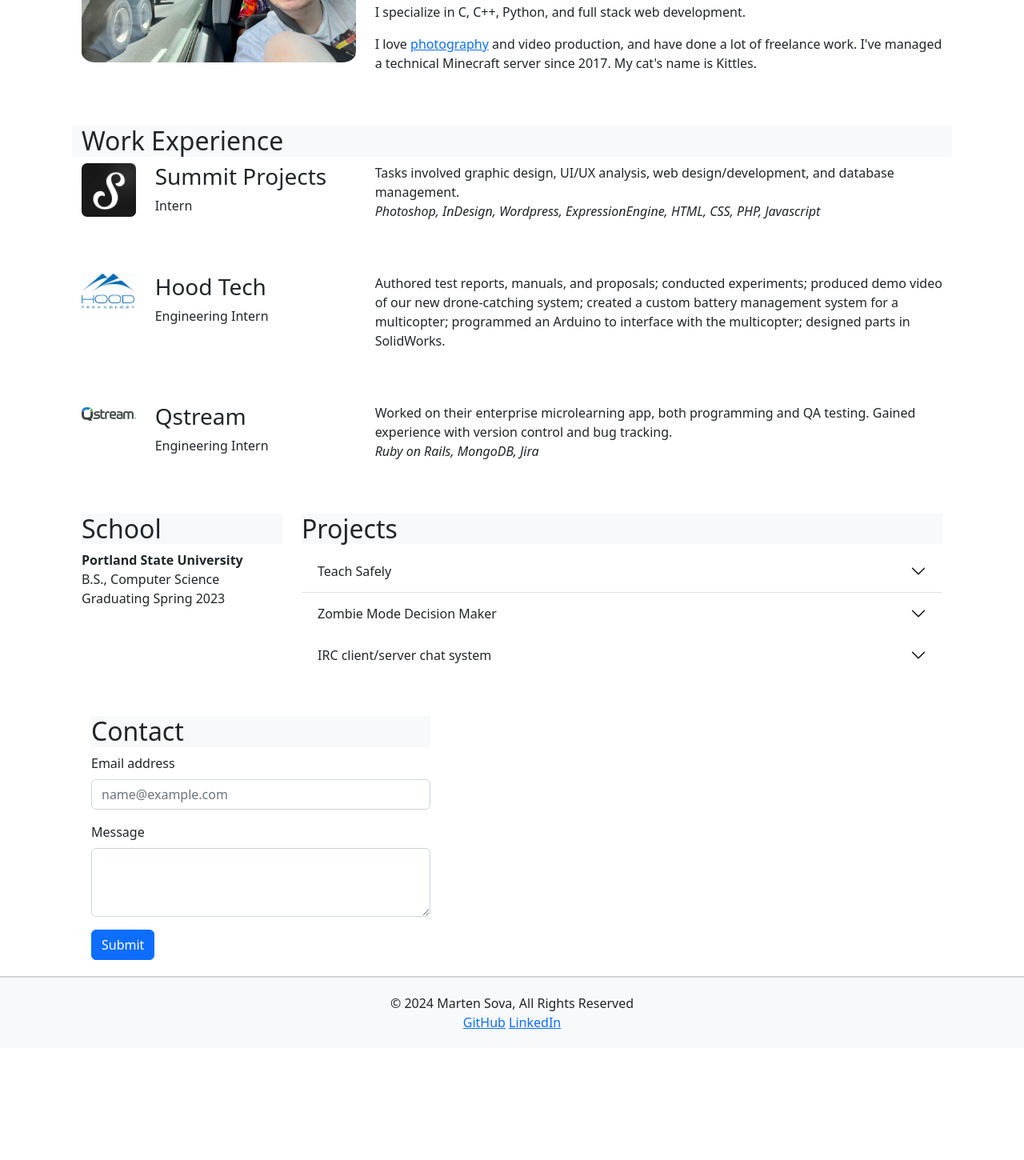
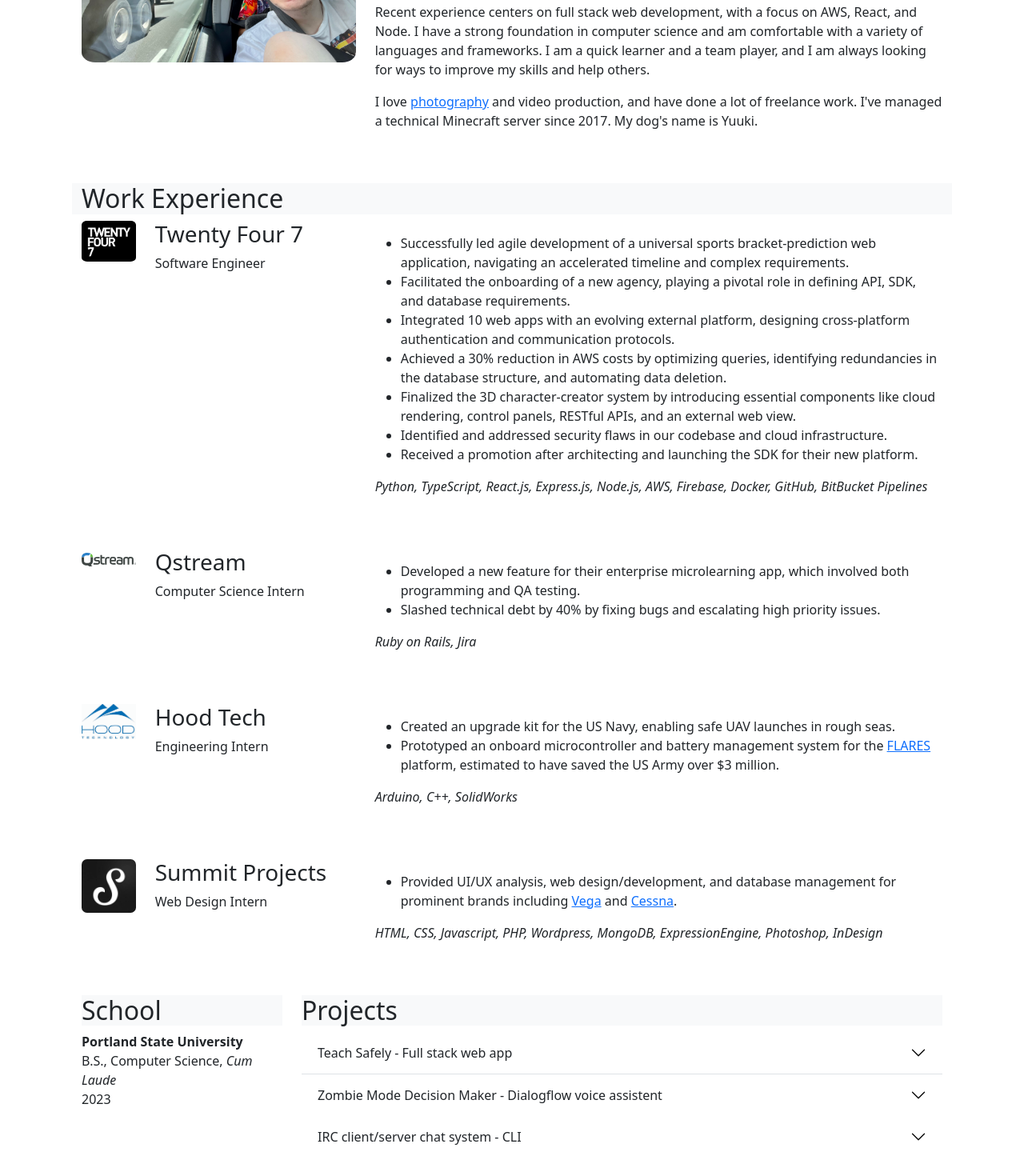
Before and after one commit to marten-sova/homepage, a plain HTML site: page index.html in a window 1280 px wide. Shown: the part 285-1735 px from the top of the page at 80% size. Before the commit the page ends 1595 px from the top, so only its background shows below. Drawn offline with nearby package versions, Linux system fonts and the light colour scheme.

Commit message:
add tf7 to work experience

```diff
--- a/index.html
+++ b/index.html
@@ -31,9 +31,9 @@
               <li class="nav-item">
                 <a class="nav-link" href="#projects">Projects</a>
               </li>
-              <li class="nav-item">
+              <!-- <li class="nav-item">
                 <a class="nav-link" href="#contact">Contact</a>
-              </li>
+              </li> -->
             </ul>
           </div>
         </div>
@@ -47,37 +47,87 @@
           <div class="col-md-8">
             <h2 id="about" class="bg-light opacity95">About</h2>
             <p>
-              Hi! I'm currently finishing my bachelor's in Computer Science at Portland State University, with expected graduation in spring 2023. My previous work experience includes a web design/development agency, an engineering company that makes launch/retrieval systems and vision modules for military surveillance drones, and a SaaS company, working on their enterprise microlearning app.
+              Passionate about leveraging technology to drive innovation and solve complex problems, I am a results-oriented software engineer with a diverse background. My experiences have equipped me with a robust skill set and a track record of delivering impactful solutions in any environment -- from full stack cloud development to aerospace R&D. I am seeking a full-time software engineering position where I can continue to grow and make a difference.
             </p>
             <p>
-              I specialize in C, C++, Python, and full stack web development.
+               Recent experience centers on full stack web development, with a focus on AWS, React, and Node. I have a strong foundation in computer science and am comfortable with a variety of languages and frameworks. I am a quick learner and a team player, and I am always looking for ways to improve my skills and help others.
             </p>
             <p>
-              I love <a href="#" onclick="addImage()">photography</a> and video production, and have done a lot of freelance work. I've managed a technical Minecraft server since 2017. My cat's name is Kittles.
+              I love <a href="#" onclick="addImage()">photography</a> and video production, and have done a lot of freelance work. I've managed a technical Minecraft server since 2017. My dog's name is Yuuki.
             </p>
           </div>
         </div>
         <div class="row opacity95">
           <h2 id="work" class="bg-light">Work Experience</h2>
           <div class="col-md-2 col-lg-1 d-none d-md-block">
-            <img src="img/summit-logo.jpg" alt="Summit Projects logo" class="img-fluid" id="summit-logo">
+            <a href="https://twentyfour7.com" target="_blank" rel="noopener noreferrer">
+              <img src="img/tf7-logo.png" alt="Twenty Four 7 logo" class="img-fluid" id="tf7-logo">
+            </a>
           </div>
           <div class="col-md-2 col-lg-3">
-            <h3>Summit Projects</h3>
-            <span>Intern</span>
+            <h3>Twenty Four 7</h3>
+            <span>Software Engineer</span>
           </div>
           <div class="col-md-8">
             <p>
-              Tasks involved graphic design, UI/UX analysis, web design/development, and database management.<br/>
+              <ul>
+                <li>
+                  Successfully led agile development of a universal sports bracket-prediction web application, navigating an accelerated timeline and complex requirements.
+                </li>
+                <li>
+                  Facilitated the onboarding of a new agency, playing a pivotal role in defining API, SDK, and database requirements.
+                </li>
+                <li>
+                  Integrated 10 web apps with an evolving external platform, designing cross-platform authentication and communication protocols.
+                </li>
+                <li>
+                    Achieved a 30% reduction in AWS costs by optimizing queries, identifying redundancies in the database structure, and automating data deletion.
+                </li>
+                <li>
+                    Finalized the 3D character-creator system by introducing essential components like cloud rendering, control panels, RESTful APIs, and an external web view.
+                </li>
+                <li>
+                  Identified and addressed security flaws in our codebase and cloud infrastructure.
+                </li>
+                <li>
+                  Received a promotion after architecting and launching the SDK for their new platform.
+                </li>
+              </ul>
               <em>
-                Photoshop, InDesign, Wordpress, ExpressionEngine, HTML, CSS, PHP, Javascript
+                Python, TypeScript, React.js, Express.js, Node.js, AWS, Firebase, Docker, GitHub, BitBucket Pipelines
               </em>
             </p>
           </div>
         </div>
         <div class="row opacity95">
           <div class="col-md-2 col-lg-1 d-none d-md-block">
-            <img src="img/hoodtech-logo.jpg" alt="Hood Tech logo" class="img-fluid">
+            <a href="https://qstream.com" target="_blank" rel="noopener noreferrer">
+              <img src="img/qstream-logo.svg" alt="Qstream logo" class="img-fluid">
+            </a>
+          </div>
+          <div class="col-md-2 col-lg-3">
+            <h3>Qstream</h3>
+            <span>Computer Science Intern</span>
+          </div>
+          <div class="col-md-8">
+            <p>
+              <ul>
+                <li>
+                  Developed a new feature for their enterprise microlearning app, which involved both programming and QA testing.
+                </li>
+                <li>
+                  Slashed technical debt by 40% by fixing bugs and escalating high priority issues.
+                </li>
+              </ul>
+              <em>Ruby on Rails, Jira</em>
+            </p>
+          </div>
+        </div>
+        <div class="row opacity95">
+          <div class="col-md-2 col-lg-1 d-none d-md-block">
+            <a href="https://www.hoodtechmechanical.com" target="_blank" rel="noopener noreferrer">
+              <img src="img/hoodtech-logo.jpg" alt="Hood Tech logo" class="img-fluid">
+            </a>
           </div>
           <div class="col-md-2 col-lg-3">
             <h3>Hood Tech</h3>
@@ -85,22 +135,42 @@
           </div>
           <div class="col-md-8">
             <p>
-              Authored test reports, manuals, and proposals; conducted experiments; produced demo video of our new drone-catching system; created a custom battery management system for a multicopter; programmed an Arduino to interface with the multicopter; designed parts in SolidWorks.
+              <ul>
+                <li>
+                  Created an upgrade kit for the US Navy, enabling safe UAV launches in rough seas.
+                </li>
+                <li>
+                  Prototyped an onboard microcontroller and battery management system for the <a href="https://www.hoodtechmechanical.com/vtol" target="_blank" rel="noopener noreferrer">FLARES</a> platform, estimated to have saved the US Army over $3 million.
+                </li>
+              </ul>
+              <em>
+                Arduino, C++, SolidWorks
+              </em>
             </p>
           </div>
         </div>
         <div class="row opacity95">
           <div class="col-md-2 col-lg-1 d-none d-md-block">
-            <img src="img/qstream-logo.svg" alt="Qstream logo" class="img-fluid">
+            <a href="https://summitprojects.com" target="_blank" rel="noopener noreferrer">
+              <img src="img/summit-logo.jpg" alt="Summit Projects logo" class="img-fluid" id="summit-logo">
+            </a>
           </div>
           <div class="col-md-2 col-lg-3">
-            <h3>Qstream</h3>
-            <span>Engineering Intern</span>
+            <h3>Summit Projects</h3>
+            <span>Web Design Intern</span>
           </div>
           <div class="col-md-8">
             <p>
-              Worked on their enterprise microlearning app, both programming and QA testing. Gained experience with version control and bug tracking.<br/>
-              <em>Ruby on Rails, MongoDB, Jira</em>
+              <ul>
+                <li>
+                  Provided UI/UX analysis, web design/development, and database management for prominent brands including
+              <a href="https://myvega.com/" target="_blank" rel="noopener noreferrer">Vega</a> and
+              <a href="https://cessna.txtav.com/" target="_blank" rel="noopener noreferrer">Cessna</a>.
+                </li>
+              </ul>
+              <em>
+                HTML, CSS, Javascript, PHP, Wordpress, MongoDB, ExpressionEngine, Photoshop, InDesign
+              </em>
             </p>
           </div>
         </div>
@@ -110,9 +180,9 @@
             <p>
               <strong>Portland State University</strong>
               <br />
-              <span>B.S., Computer Science</span>
+              <span>B.S., Computer Science, <em>Cum Laude</em></span>
               <br />
-              <span>Graduating Spring 2023</span>
+              <span>2023</span>
             </p>
           </div>
           <div class="col-md-9">
@@ -121,33 +191,30 @@
               <div class="accordion-item">
                 <h2 class="accordion-header" id="flush-headingOne">
                   <button class="accordion-button collapsed" type="button" data-bs-toggle="collapse" data-bs-target="#flush-collapseOne" aria-expanded="false" aria-controls="flush-collapseOne">
-                    Teach Safely
+                    Teach Safely - Full stack web app
                   </button>
                 </h2>
                 <div id="flush-collapseOne" class="accordion-collapse collapse" aria-labelledby="flush-headingOne" data-bs-parent="#accordionFlushExample">
                   <div class="accordion-body">
                     <p>
-                      Teach Safely is a standardized training program for power tools and machinery.
+                      <a href="https://teachsafely.com/">Teach Safely</a> is a standardized safety training certification platform
                     </p>
                     <p>
-                      This is my ongoing capstone project. I am working with six teammates, my focus being the backend.
+                      50 teachers in high schools across the Pacific Northwest have expressed interest in using the system when it launches in 2025.
+                      Production of video lessons is funded by a 6-figure grant, and development has handed off to the PSU capstone program.
                     </p>
                     <p>
-                      <em>
-                        AWS (Lambda, S3, DynamoDB, CloudFront, Cognito), Vue.js
-                      </em>
+                      AWS's Serverless framework, with a Vue.js front end, should be capable of supporting 80,000 projected users.
                     </p>
-                    <p>
-                      <a href="https://teachsafely.com/">Teach Safely Website</a>
-                      GitHub coming soon – currently migrating to open source.
-                    </p>
+                    <img src="img/tsw-architecture.png" alt="Teach Safely cloud architecture diagram" class="img-fluid">
+
                   </div>
                 </div>
               </div>
               <div class="accordion-item">
                 <h2 class="accordion-header" id="flush-headingTwo">
                   <button class="accordion-button collapsed" type="button" data-bs-toggle="collapse" data-bs-target="#flush-collapseTwo" aria-expanded="false" aria-controls="flush-collapseTwo">
-                    Zombie Mode Decision Maker
+                    Zombie Mode Decision Maker - Dialogflow voice assistent
                   </button>
                 </h2>
                 <div id="flush-collapseTwo" class="accordion-collapse collapse" aria-labelledby="flush-headingTwo" data-bs-parent="#accordionFlushExample">
@@ -167,7 +234,7 @@
                           <code>I'm tired after a long day and I don't know what to do.</code><br/>
                           <code>It sure is nice out...</code><br/>
                           <code>I should probably get back into my hobbies, huh?</code><br/>
-                          <em>Dialogflow, JavaScript</em>
+                          <a href="https://github.com/marten-sova/zombie-mode">GitHub</a> <em>Dialogflow, JavaScript</em>
                         </div>
                         <div class="col-lg-7 col-md-12">
                           <iframe width="350" height="430" allow="microphone;" src="https://console.dialogflow.com/api-client/demo/embedded/32af40a5-0055-45af-b079-dd569959c7fd"></iframe>
@@ -179,20 +246,20 @@
               <div class="accordion-item">
                 <h2 class="accordion-header" id="flush-headingThree">
                   <button class="accordion-button collapsed" type="button" data-bs-toggle="collapse" data-bs-target="#flush-collapseThree" aria-expanded="false" aria-controls="flush-collapseThree">
-                    IRC client/server chat system
+                    IRC client/server chat system - CLI
                   </button>
                 </h2>
                 <div id="flush-collapseThree" class="accordion-collapse collapse" aria-labelledby="flush-headingThree" data-bs-parent="#accordionFlushExample">
                   <div class="accordion-body">
-                    <p>Developed an IRC app with two teammates. Implemented multi-threaded socket management.<br/><em>Python</em></p>
-                    <a href="https://github.com/rk-pdx/Internet-Protocols-Final_Project">Github</a>
+                    <p>Developed a new IRC protocol with two teammates. Implemented multi-threaded socket management.</p>
+                    <a href="https://github.com/marten-sova/irc" target="_blank" rel="noopener noreferrer">Github</a> <em>Python</em>
                   </div>
                 </div>
               </div>
             </div>
           </div>
         </div>
-        <div class="row" id="no-margin-x">
+        <!-- <div class="row" id="no-margin-x">
           <div class="col-md-6 col-lg-5">
             <h2 id="contact" class="bg-light">Contact</h2>
             <form id="contact-form">
@@ -207,7 +274,7 @@
               <button type="submit" class="btn btn-primary">Submit</button>
             </form>
           </div>
-        </div>
+        </div> -->
       </div>
       </div>
     </main>
@@ -219,8 +286,8 @@
         </script>
         Marten Sova, All Rights Reserved
         <br/>
-        <a href="https://github.com/marten-sova">GitHub</a>
-        <a href="https://www.linkedin.com/in/martensova/">LinkedIn</a>
+        <a href="https://github.com/marten-sova" target="_blank" rel="noopener noreferrer">GitHub</a>
+        <a href="https://www.linkedin.com/in/martensova/" target="_blank" rel="noopener noreferrer">LinkedIn</a>
       </div>
     </footer>
   </body>
--- a/style.css
+++ b/style.css
@@ -17,6 +17,10 @@ h1 {
 }
 
 #summit-logo {
+  border-radius: 10%;
+}
+
+#tf7-logo {
   border-radius: 10%;
 }
 
```
Also changed, not shown: img/tf7-logo.png (added), img/tsw-architecture.png (added).
